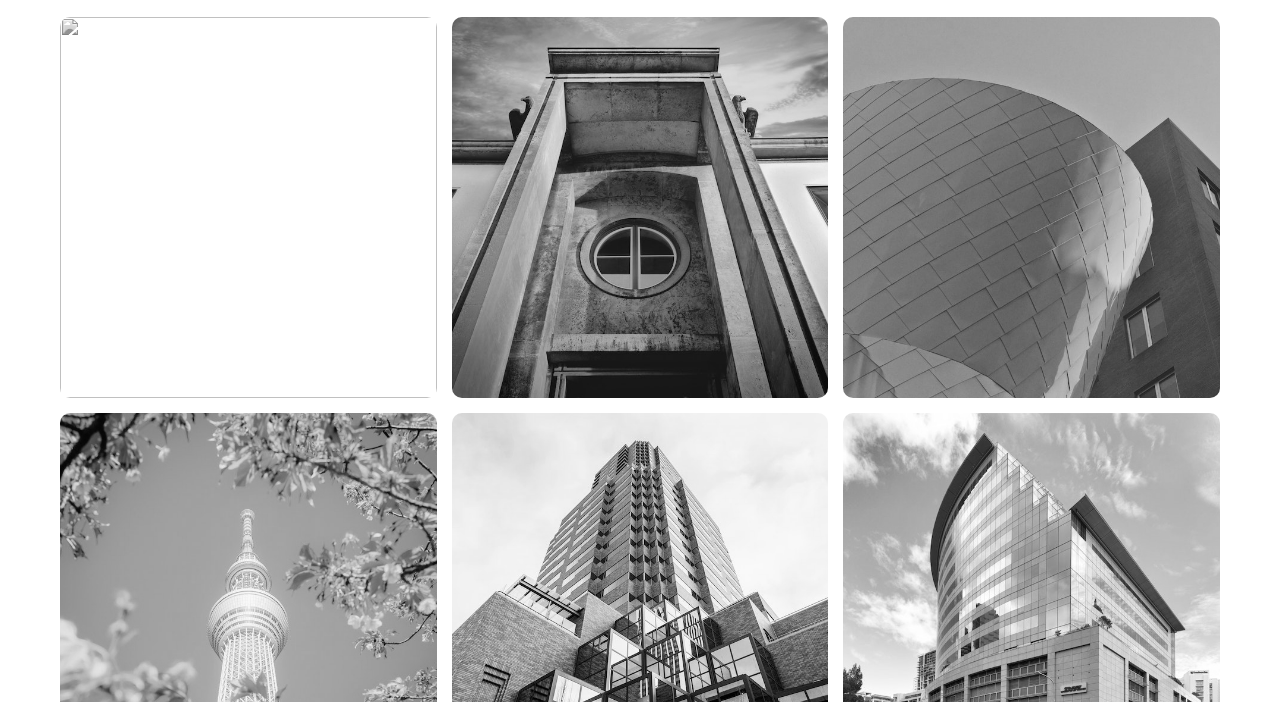
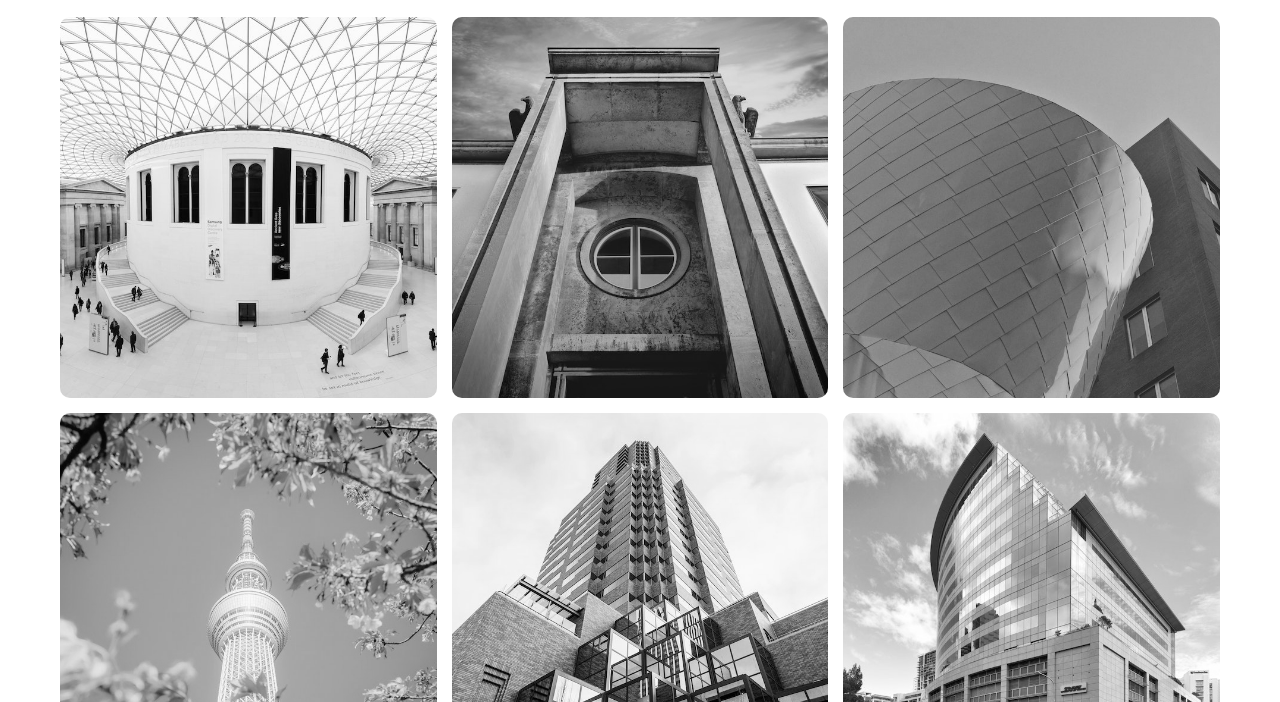
Before and after one commit to Simran-1313/My-gallery, a plain HTML site: page index.html in a window 1280 px wide. Shown: the part 98-800 px from the top of the page. Drawn offline with Linux system fonts and the light colour scheme; the site is published under a folder, as on GitHub Pages, so addresses that start at the root find nothing.

Commit message:
images become operational

```diff
--- a/index.html
+++ b/index.html
@@ -13,7 +13,7 @@
             <h1>My gallery</h1>
             <div class="gallery">
             <figure class="image">
-                <img  src="/images/image1.jpg">
+                <img  src="images/image1.jpg">
                 <figcaption>Image 1</figcaption>
             </figure>
             <figure class="image">
```
